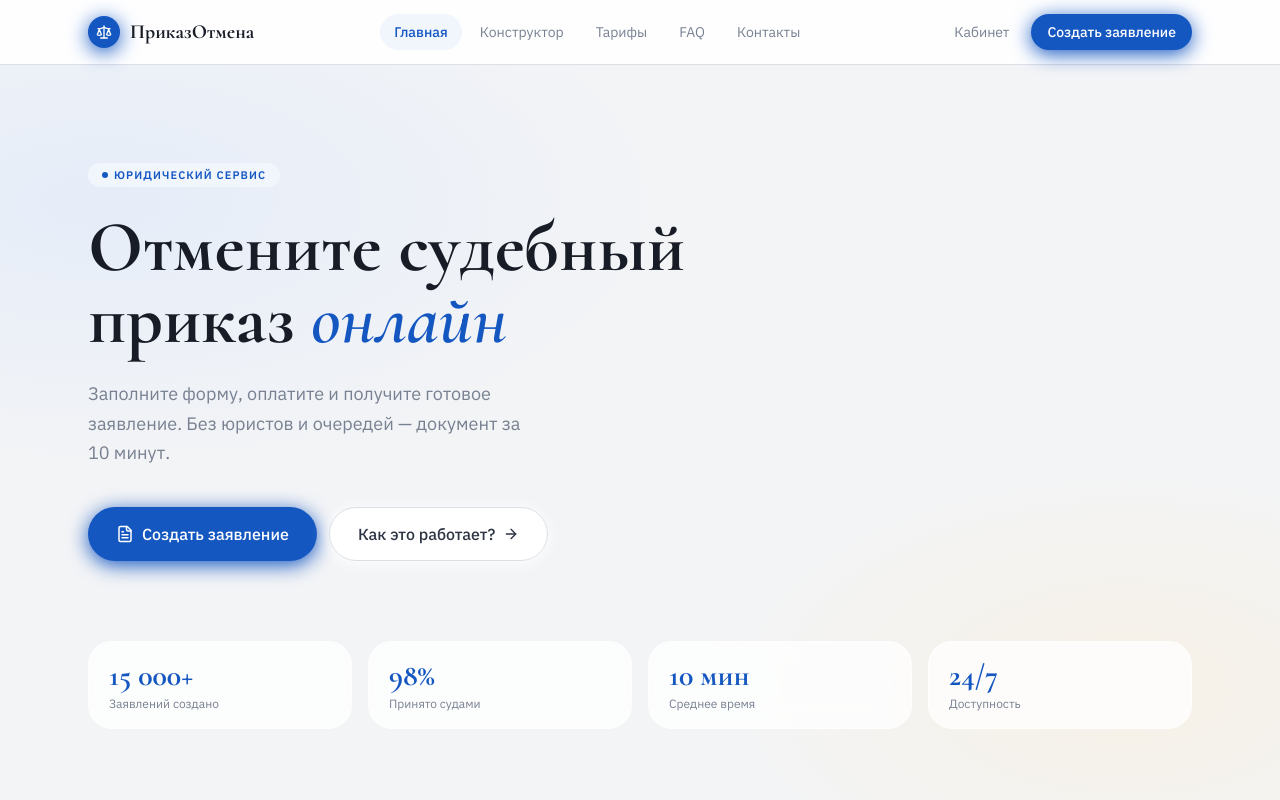
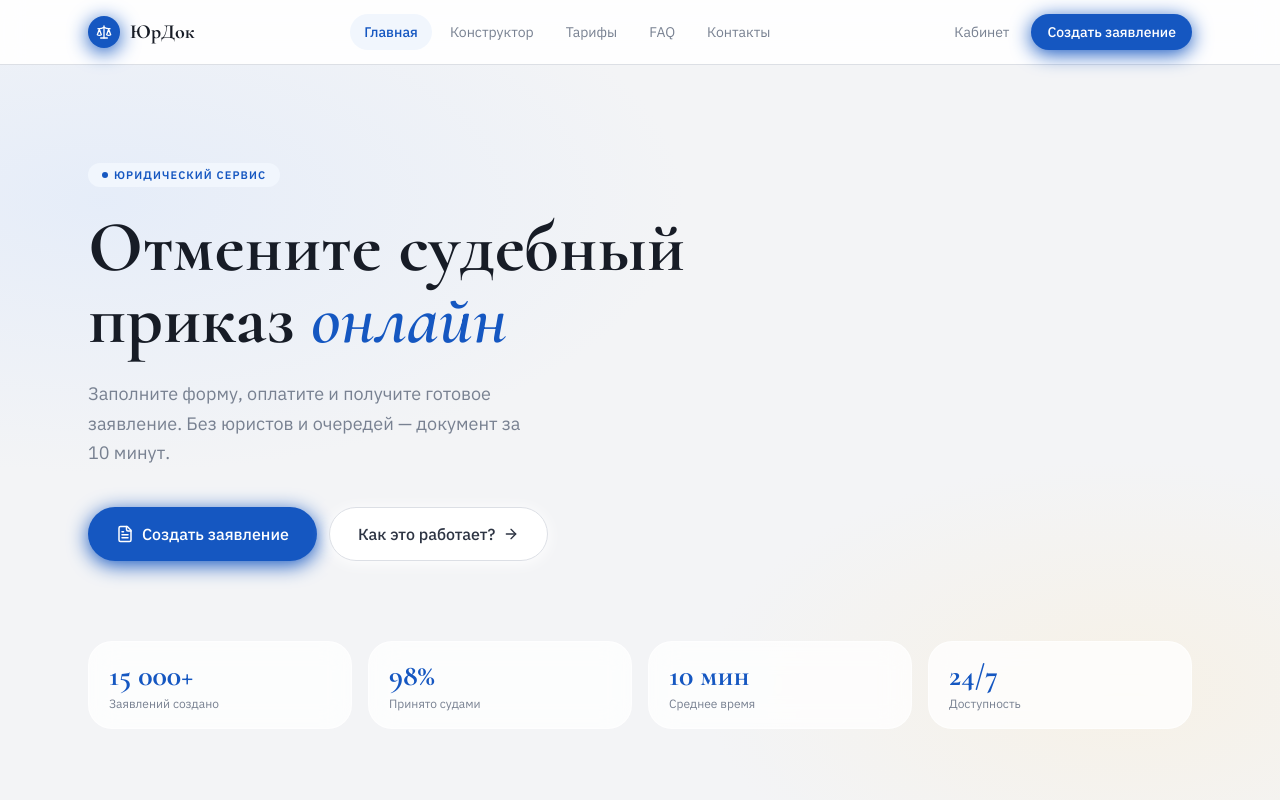
Before and after one commit to pr-poehali-dev/court-order-cancellation-platform, a React (Vite) app: page / in a window 1280 px wide. Shown: the top 800 px of the page. Built offline with nearby package versions, Linux system fonts and the light colour scheme.

Commit message:
Обновление компонента интерфейса

```diff
--- a/src/components/Layout/Header.tsx
+++ b/src/components/Layout/Header.tsx
@@ -24,9 +24,7 @@ export default function Header({ currentPage, onNavigate }: HeaderProps) {
           <div className="w-8 h-8 rounded-xl bg-blue flex items-center justify-center shadow-blue">
             <Icon name="Scale" size={16} className="text-white" />
           </div>
-          <span className="font-cormorant font-bold text-grey-900 text-xl leading-none">
-            ПриказОтмена
-          </span>
+          <span className="font-cormorant font-bold text-grey-900 text-xl leading-none">ЮрДок</span>
         </button>
 
         <nav className="hidden md:flex items-center gap-1">
```
